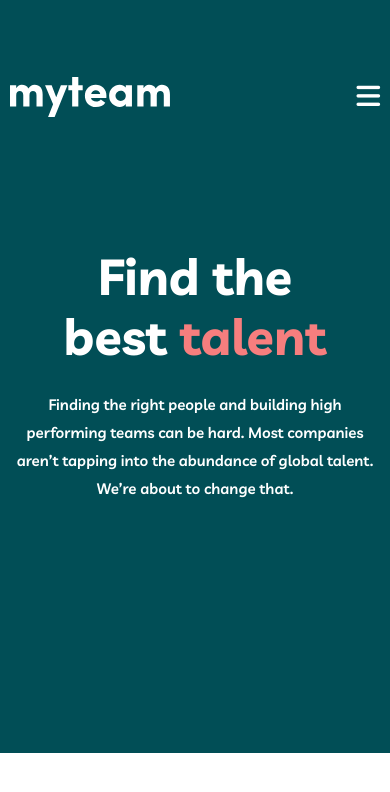
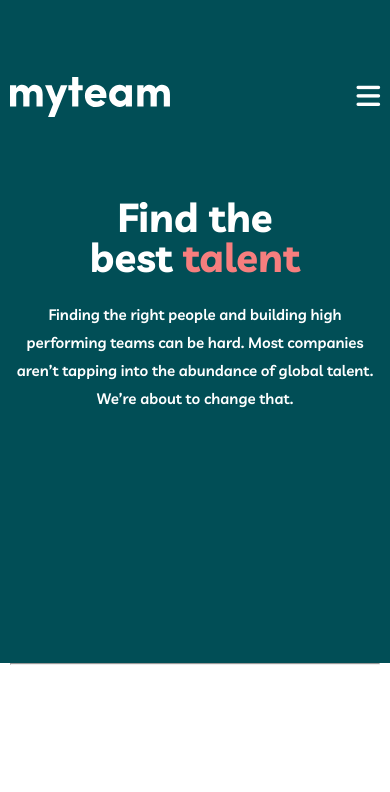
Before and after one commit to Hayotbek-Turgunov/Myteam, a plain HTML site: page index.html in a window 390 px wide. Drawn offline with Linux system fonts and the light colour scheme.

Commit message:
Add responsive

```diff
--- a/index.html
+++ b/index.html
@@ -47,5 +47,21 @@
           </div>
         </div>
      </div>
+
+
+     <!-- Manage -->
+
+      <div class="manage">
+        <div class="container">
+          <hr>
+          <div class="manage-contaiener">
+
+
+          </div>
+        </div>
+      </div>
+
+
+
 </body>
 </html>
--- a/style.css
+++ b/style.css
@@ -145,12 +145,17 @@ line-height: 28px;
 /* Media */
 
 @media only screen and (max-width:890px) {
+
+  .site-header{
+    padding-bottom:120px;
+  }
+
+
   .hero-left{
     width: 100%;
     margin-bottom: 24px;
     justify-content: center;
     text-align: center;
-
   }
   .hero-right{
     width: 100%;
@@ -160,9 +165,16 @@ line-height: 28px;
   .hero-orange{
     display: none;
   }
+  .hero-left h1 {
+    font-size: 64px;
+    line-height: 56px
+  }
+
+  .hero-right-title{
+    font-size: 15px;
+    line-height: 28px;
+  }
 }
-
-
 
 
 @media only screen and (max-width: 600px) {
@@ -184,10 +196,17 @@ line-height: 28px;
   .hero-right-title{
     font-size: 15px;
   }
+  .site-header{
+    padding-bottom: 80px;
+  }
 }
+
+
 
 @media only screen and (max-width:400px){
   .hero-left h1 {
-    font-size: 50px;
+    font-size: 40px;
+    line-height: 40px;
+
   }
 }
```
